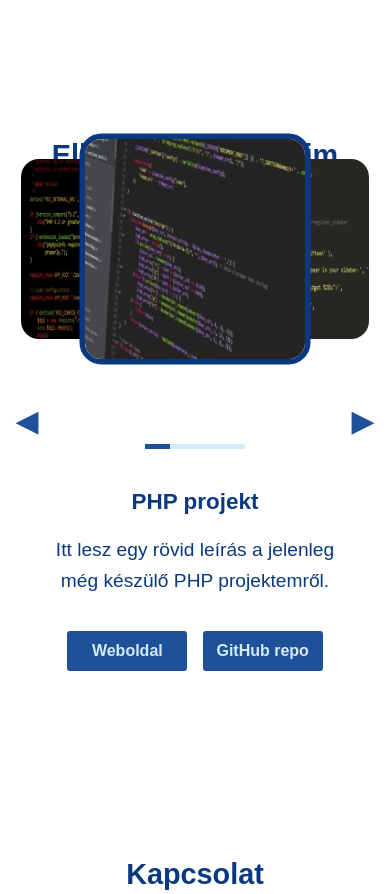
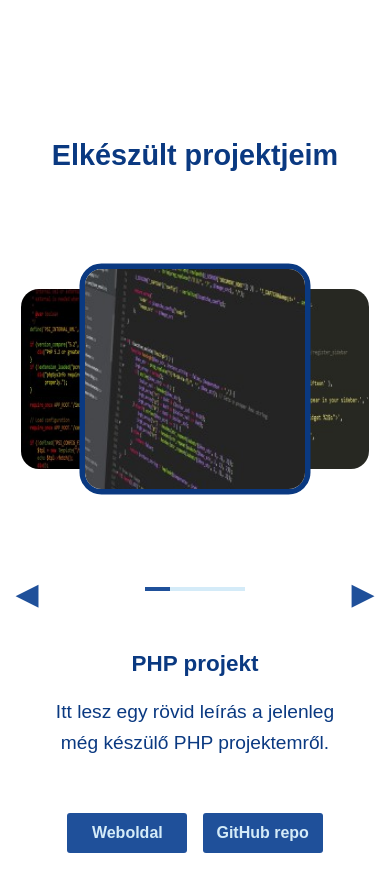
Before and after one commit to Dominik-55/portfolio, a plain HTML site: page index.html in a window 390 px wide. Shown: the part 1300-2194 px from the top of the page. Drawn offline with Linux system fonts and the light colour scheme.

Commit message:
fix responsivity part 2

```diff
--- a/style.css
+++ b/style.css
@@ -39,6 +39,11 @@ p {
     justify-content: center;
     padding: 50px 20px;
     box-sizing: border-box;
+}
+
+.fourth-container h2 {
+    position: relative;
+    margin-bottom: 180px;
 }
 
 .footer {
@@ -112,6 +117,8 @@ p {
     max-width: 600px;
     margin: 0 auto;
     height: 60vh;
+    gap: 20px;
+    padding-bottom: 30px;
 }
 
 .carousel-images {
```
